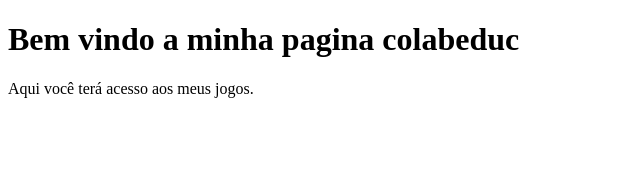
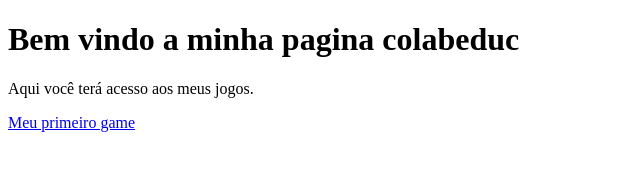
Before and after one commit to xandguima/xandguima.github.io, a plain HTML site: page index.html in a window 1280 px wide. Shown: the whole page, without its empty margins (0-640 px from the left). Drawn offline with Linux system fonts and the light colour scheme.

Commit message:
Update index.html

```diff
--- a/index.html
+++ b/index.html
@@ -7,6 +7,7 @@
 
     <h1>Bem vindo a minha pagina colabeduc</h1>
     <p>Aqui você terá acesso aos meus jogos.</p>
+    <a href="https://xandguima.github.io/corridaDosNumeros/">Meu primeiro game</a>
 
   </body>
 </html>
```
